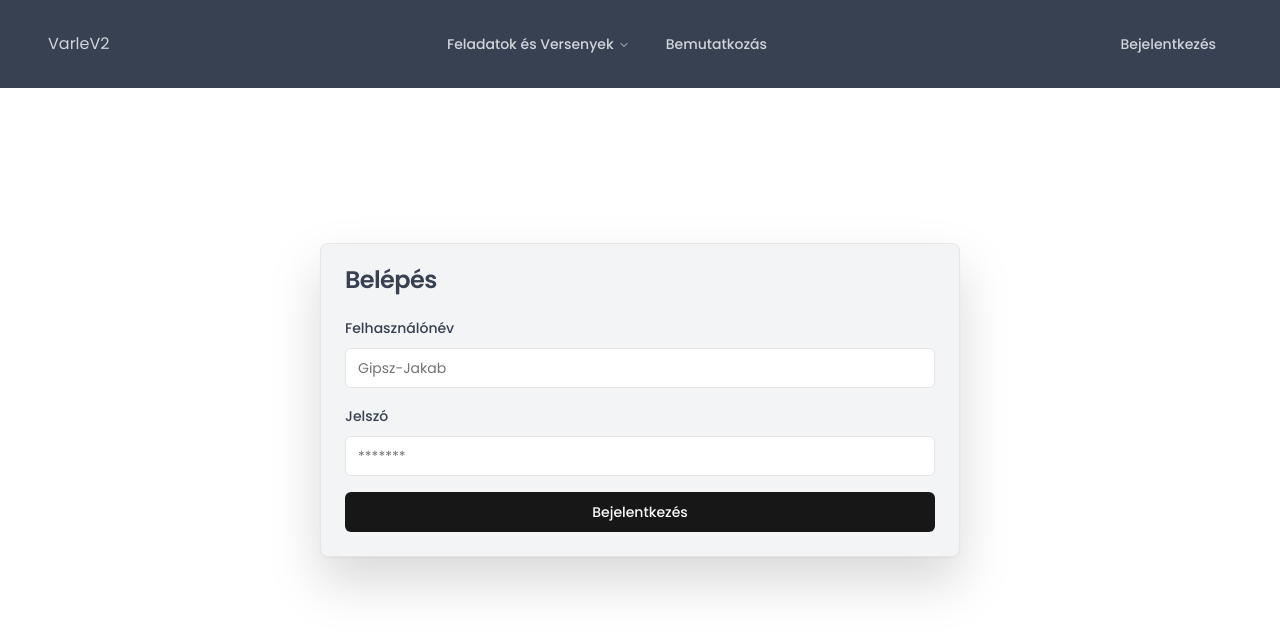
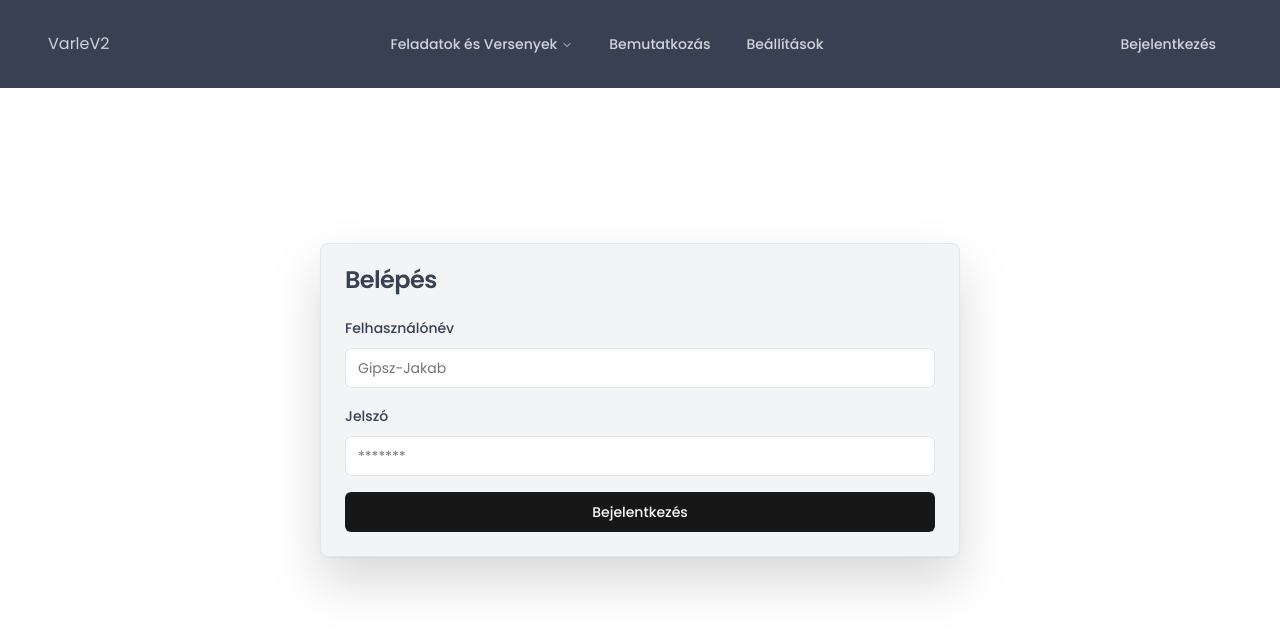
Before and after one commit to varnaidvid/varlev2, a Next.js app: page /bejelentkezes in a window 1280 px wide. Shown: the top 632 px of the page. Built offline with nearby package versions, Linux system fonts and the light colour scheme; no server answers.

Commit message:
fixed Davids miscalleous III.

```diff
--- a/components/Header.tsx
+++ b/components/Header.tsx
@@ -99,15 +99,24 @@
               </Link>
             </NavigationMenuItem>
 
-            {session && session?.user.role == 'webmester' && (
+            <NavigationMenuItem>
+              <Link href="/beallitasok" legacyBehavior passHref>
+                <NavigationMenuLink className="group inline-flex h-10 w-max items-center justify-center rounded-md bg-background px-4 py-2 text-sm font-medium transition-colors hover:bg-accent hover:text-accent-foreground focus:bg-accent focus:text-accent-foreground focus:outline-none disabled:pointer-events-none disabled:opacity-50 data-[active]:bg-accent/50 data-[state=open]:bg-accent/50 bg-gray-700">
+                  Beállítások
+                </NavigationMenuLink>
+              </Link>
+            </NavigationMenuItem>
+
+            {session?.user.role == 'webmester' ||
+              (session?.user.role == 'tanar' && (
                 <NavigationMenuItem>
                   <Link href="/vezerlopult" legacyBehavior passHref>
                     <NavigationMenuLink className="group inline-flex h-10 w-max items-center justify-center rounded-md bg-background px-4 py-2 text-sm font-medium transition-colors hover:bg-accent hover:text-accent-foreground focus:bg-accent focus:text-accent-foreground focus:outline-none disabled:pointer-events-none disabled:opacity-50 data-[active]:bg-accent/50 data-[state=open]:bg-accent/50 bg-gray-700">
-                    Webmester
+                      Vezérlőpult
                     </NavigationMenuLink>
                   </Link>
                 </NavigationMenuItem>
-            )}
+              ))}
           </NavigationMenuList>
         </NavigationMenu>
       </div>
```
Lines whose indentation alone changed are shown as unchanged.
